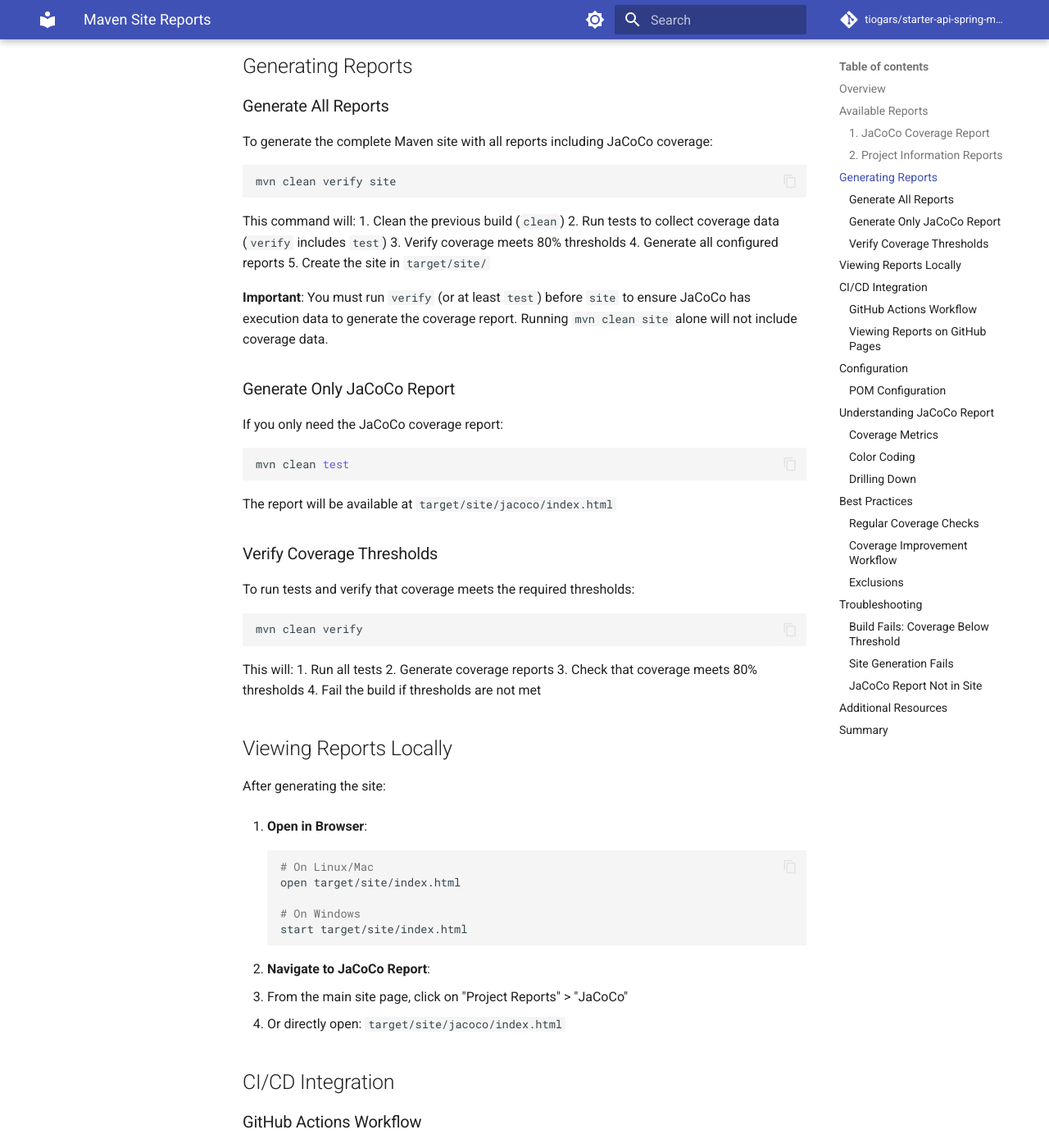
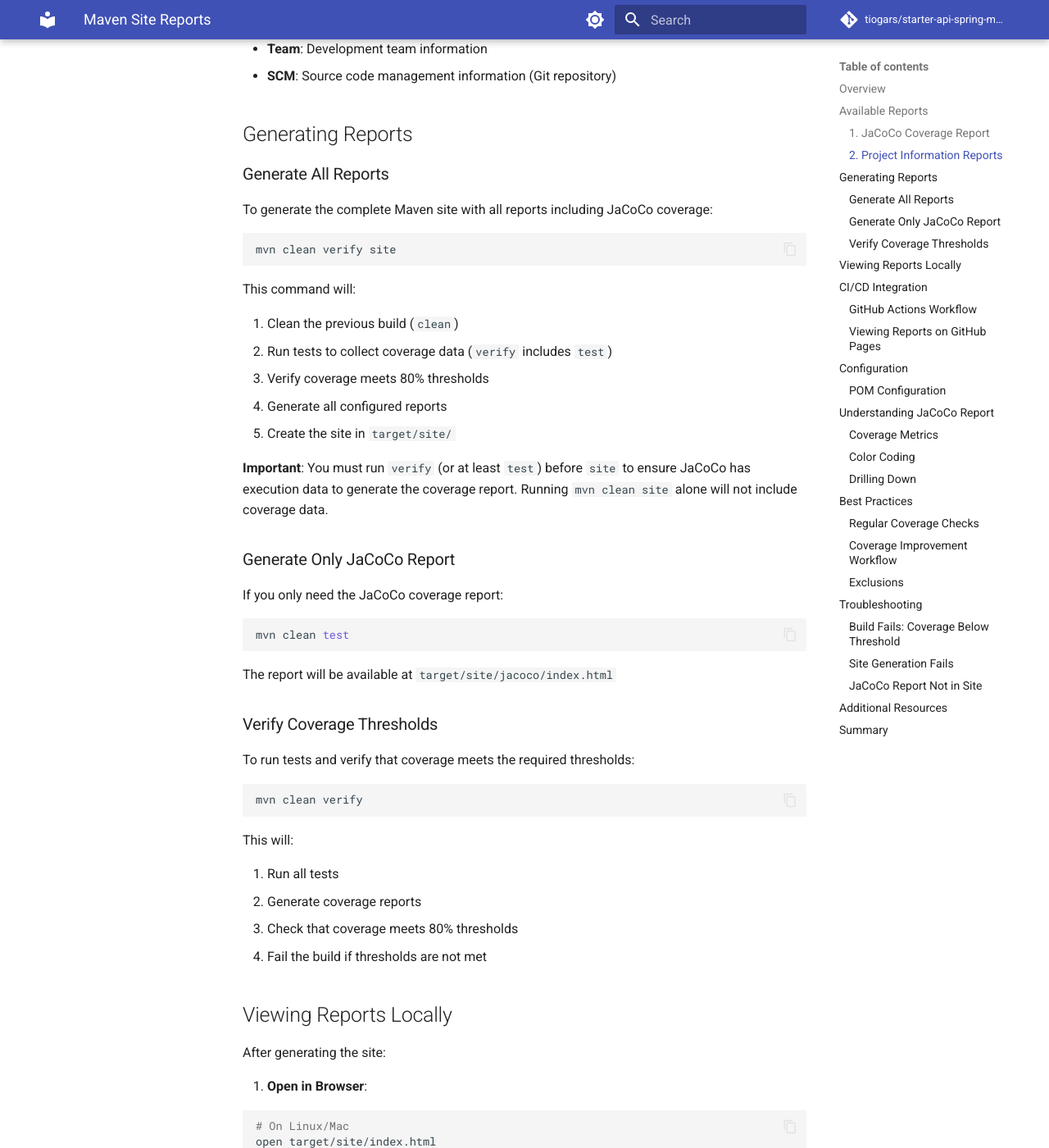
Before and after one commit to tiogars/starter-api-spring-mysql, an MkDocs documentation site: the page built from docs/testing/MAVEN_SITE_REPORTS.md, in a window 1280 px wide and 1400 px high, scrolled down 1186 px. Shown: the whole window at 82% size. Built offline with MkDocs 1.6.1 and Material for MkDocs 9.7.7, drawn with Linux system fonts in a browser that asks for light colours; comment, search, counter and statistics services are not loaded; some of the changed text lies outside the part shown.

Commit message:
Fix: MarkdownLint issues in MAVEN_SITE_REPORTS.md
Co-authored-by: tiogars <20747024+tiogars@users.noreply.github.com>

````diff
--- a/docs/testing/MAVEN_SITE_REPORTS.md
+++ b/docs/testing/MAVEN_SITE_REPORTS.md
@@ -2,7 +2,8 @@
 
 ## Overview
 
-This project uses Maven Site Plugin to generate comprehensive project documentation and reports. The site includes multiple reports that provide insights into the project's health, dependencies, test coverage, and more.
+This project uses Maven Site Plugin to generate comprehensive project documentation and reports. The site
+includes multiple reports that provide insights into the project's health, dependencies, test coverage, and more.
 
 ## Available Reports
 
@@ -19,6 +20,7 @@ The JaCoCo (Java Code Coverage) report provides detailed code coverage metrics i
 - **Complexity Coverage**: Cyclomatic complexity metrics
 
 **Coverage Thresholds (Enforced)**:
+
 - Line Coverage: ≥80%
 - Branch Coverage: ≥80%
 - Instruction Coverage: ≥80%
@@ -48,6 +50,7 @@ mvn clean verify site
 ```
 
 This command will:
+
 1. Clean the previous build (`clean`)
 2. Run tests to collect coverage data (`verify` includes `test`)
 3. Verify coverage meets 80% thresholds
@@ -76,6 +79,7 @@ mvn clean verify
 ```
 
 This will:
+
 1. Run all tests
 2. Generate coverage reports
 3. Check that coverage meets 80% thresholds
@@ -86,6 +90,7 @@ This will:
 After generating the site:
 
 1. **Open in Browser**:
+
    ```bash
    # On Linux/Mac
    open target/site/index.html
@@ -110,6 +115,7 @@ The project includes a dedicated workflow (`.github/workflows/maven-site.yml`) t
 4. Deploys to GitHub Pages
 
 **Trigger Events**:
+
 - Push to `main` branch
 - Pull requests to `main` branch
 - Manual workflow dispatch
@@ -129,6 +135,7 @@ After deployment, reports are available at:
 The Maven site and JaCoCo reporting are configured in `pom.xml`:
 
 **Build Plugins** (for coverage collection):
+
 ```xml
 <plugin>
     <groupId>org.jacoco</groupId>
@@ -159,6 +166,7 @@ The Maven site and JaCoCo reporting are configured in `pom.xml`:
 ```
 
 **Reporting Plugins** (for site generation):
+
 ```xml
 <reporting>
     <plugins>
@@ -219,6 +227,7 @@ The JaCoCo report provides several coverage metrics:
 ### Drilling Down
 
 The JaCoCo report is interactive:
+
 1. Start at package level
 2. Click package to see classes
 3. Click class to see methods
@@ -231,22 +240,28 @@ Uncovered lines are highlighted in red, partially covered in yellow.
 ### Regular Coverage Checks
 
 1. **Before Committing**:
+
    ```bash
    mvn clean verify
    ```
+
    Ensures your changes meet coverage thresholds
 
 2. **After Adding Features**:
+
    ```bash
    mvn clean test
    open target/site/jacoco/index.html
    ```
+
    Review coverage to identify untested code
 
 3. **Before Pull Requests**:
+
    ```bash
    mvn clean verify site
    ```
+
    Generate full site to review all reports (including JaCoCo coverage)
 
 ### Coverage Improvement Workflow
@@ -261,6 +276,7 @@ Uncovered lines are highlighted in red, partially covered in yellow.
 ### Exclusions
 
 Some code may not require coverage:
+
 - Configuration classes with no business logic
 - Data transfer objects (DTOs) with only getters/setters
 - Main application class
@@ -273,11 +289,13 @@ However, this project maintains strict 80% thresholds, so exclusions should be r
 ### Build Fails: Coverage Below Threshold
 
 **Error**:
-```
+
+```text
 [ERROR] Rule violated for bundle starter: instructions covered ratio is 0.75, but expected minimum is 0.80
 ```
 
 **Solution**:
+
 1. Run `mvn clean test`
 2. Open `target/site/jacoco/index.html`
 3. Identify uncovered code
@@ -290,6 +308,7 @@ However, this project maintains strict 80% thresholds, so exclusions should be r
 
 **Solution**:
 Ensure GitHub packages authentication is configured:
+
 ```bash
 export GITHUB_ACTOR=<your-github-username>
 export GITHUB_TOKEN=<your-github-token>
@@ -304,15 +323,19 @@ mvn clean site
 (generated during test runs) to create the coverage report.
 
 **Solution**:
+
 1. Run tests before generating the site:
+
    ```bash
    mvn clean verify site
    ```
+
 2. The `verify` phase runs tests and generates JaCoCo execution data
 3. Then `site` will use this data to create the coverage report
 4. Check `target/site/project-reports.html` for JaCoCo link
 
 **Quick Check**:
+
 - Verify `<reporting>` section in `pom.xml` includes JaCoCo plugin
 - Ensure `target/jacoco.exec` file exists after running tests
 - Run `mvn clean verify site` (not just `mvn site`)
@@ -327,7 +350,8 @@ mvn clean site
 
 ## Summary
 
-Maven site reports, particularly JaCoCo coverage reports, are essential tools for maintaining code quality. By regularly reviewing these reports and maintaining the 80% coverage thresholds, we ensure:
+Maven site reports, particularly JaCoCo coverage reports, are essential tools for maintaining code quality.
+By regularly reviewing these reports and maintaining the 80% coverage thresholds, we ensure:
 
 - High-quality, well-tested code
 - Early detection of untested code paths
````
